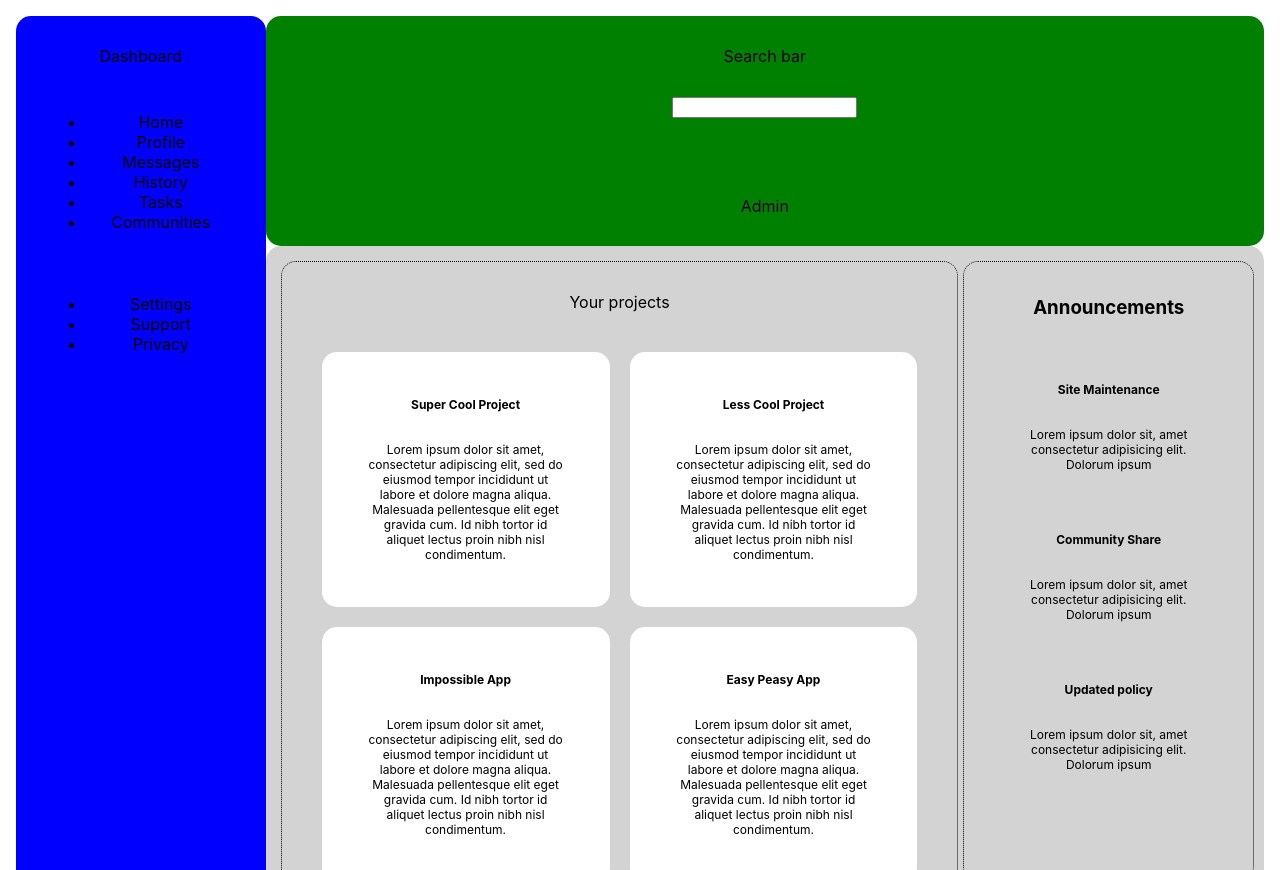
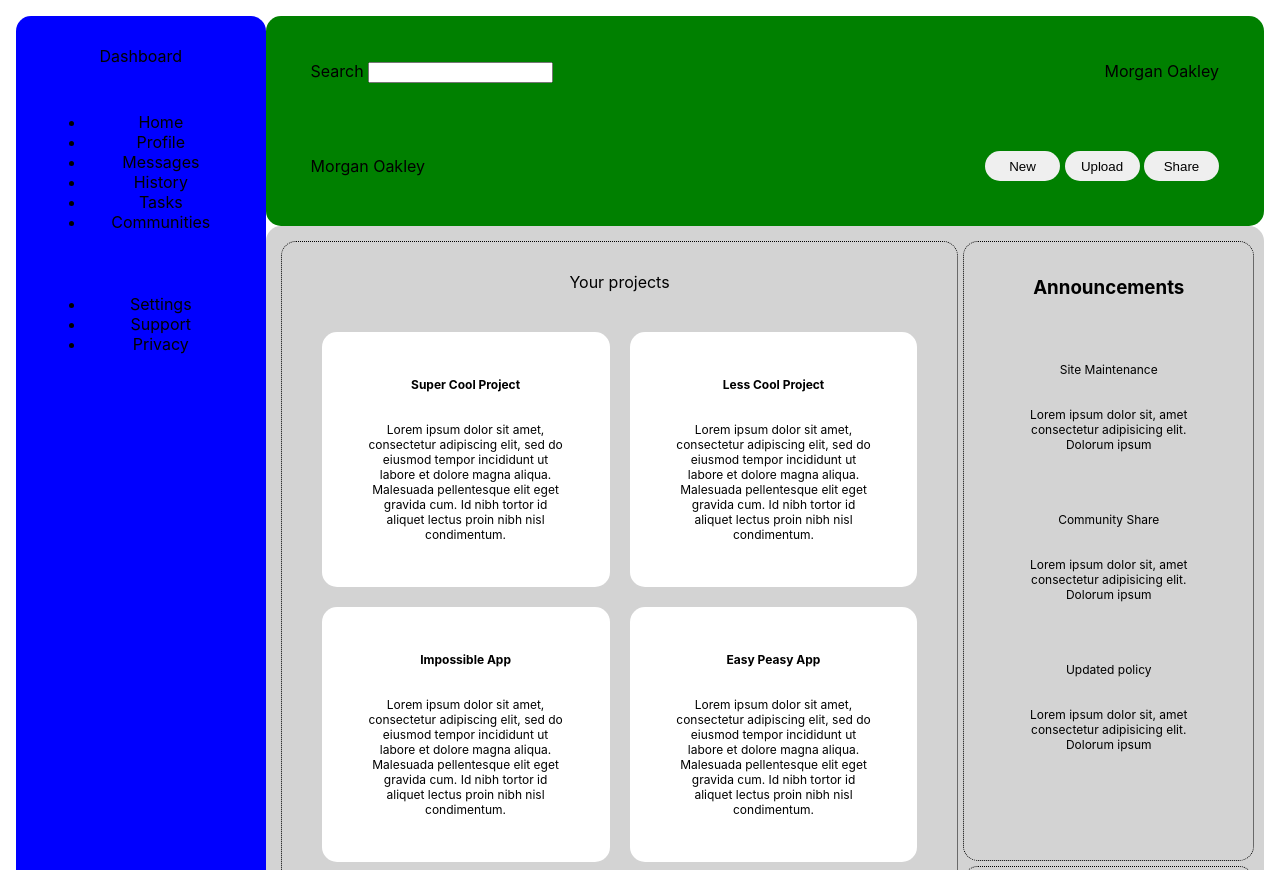
Before and after one commit to saltxd/admin-dashboard, a plain HTML site: page index.html in a window 1280 px wide. Shown: the top 870 px of the page. Drawn offline with Linux system fonts and the light colour scheme.

Commit message:
Add searchbar & flex layout to header

```diff
--- a/index.html
+++ b/index.html
@@ -32,13 +32,24 @@
       </div>
 
       <div class="header">
-        <div class="top-header">Search bar</div>
-          <div class="search-bar">
+        <div class="top-header">
+          <div class="top-left">
             <form id="myform" method="get" action="#">
+                <label for="searchresult">Search</label>
                 <input class="search-input" type="text" id="searchresult" name="searchresult" value="">
             </form>
           </div>
-        <div class="bottom-header">Admin</div>
+          <div class="top-right">Morgan Oakley</div>
+
+        </div>
+        <div class="bottom-header">
+          <div class="user">Morgan Oakley</div>
+            <div class="buttons">
+              <button class="btn">New</button>
+              <button class="btn">Upload</button>
+              <button class="btn">Share</button>
+            </div>
+        </div>
       </div>
 
       <div class="main">
--- a/style.css
+++ b/style.css
@@ -36,9 +36,27 @@ body, html {
 .header{
     background-color: green;
     display: grid;
-    grid-template-rows: 1fr 2fr;
+    grid-template-rows: 1fr 1fr;
+
 }
 
+.top-header{
+    display: flex;
+    justify-content: space-between;
+}
+
+.bottom-header{
+    display: flex;
+    justify-content: space-between;
+    align-items: center;
+}
+
+.btn{
+    width: 75px;
+    height: 30px;
+    border-radius: 15px;
+    border: none;
+}
 /* Main */
 
 .main{
@@ -90,8 +108,3 @@ body, html {
 .announcements-text{
 
 }
-
-.announcements-heading{
-    font-weight: bold;
-    font-size: 12px;
-}
```
